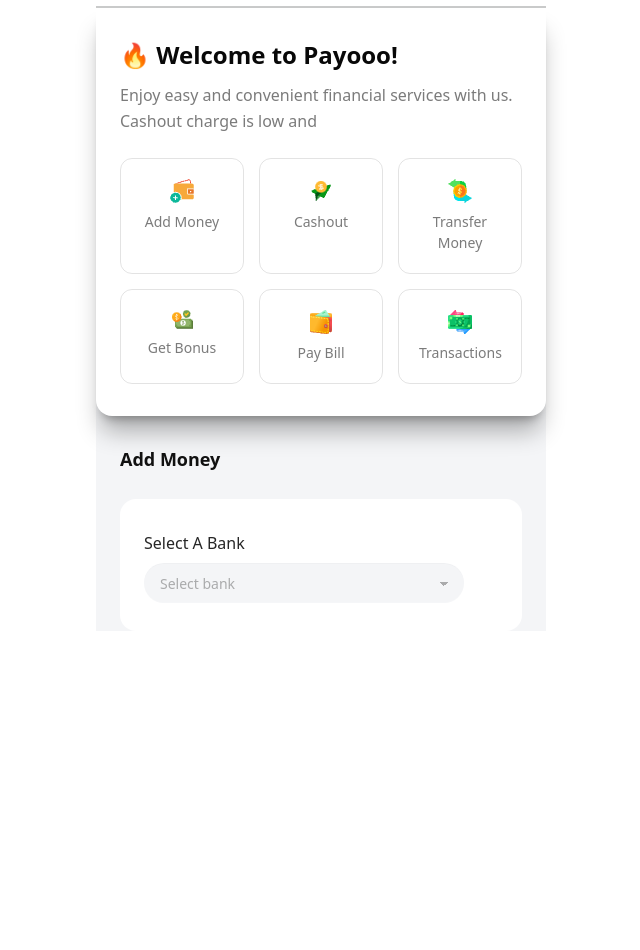
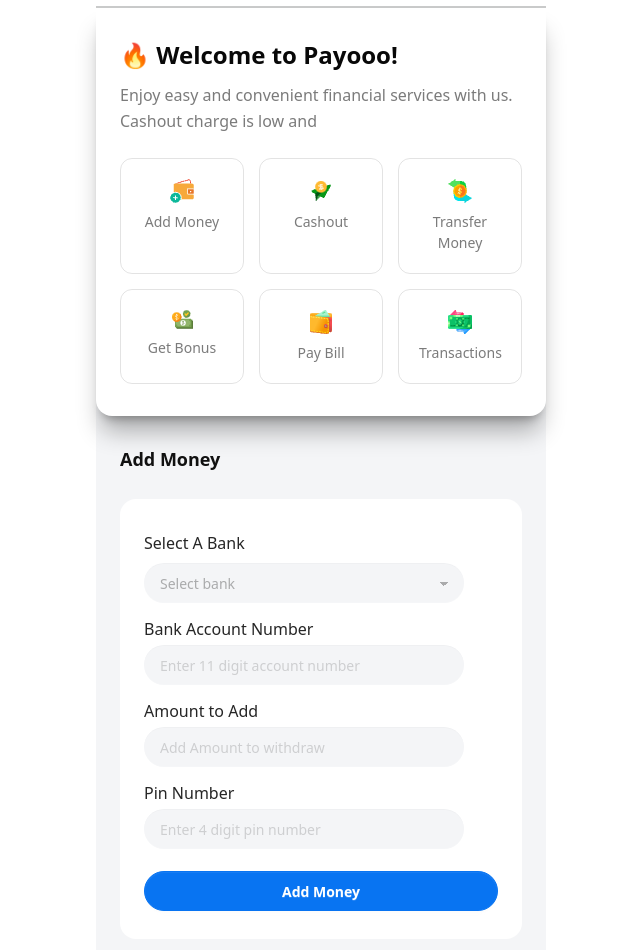
Before and after one commit to roksanadilshad/Payooo-js-with-daisyUI, a plain HTML site: page main.html in a window 1280 px wide. Shown: the part 74-1024 px from the top of the page, without its empty margins (319-959 px from the left). Before the commit the page ends 824 px from the top, so only its background shows below. Drawn offline with nearby package versions, Linux system fonts and the light colour scheme.

Commit message:
Add money page

```diff
--- a/main.html
+++ b/main.html
@@ -60,9 +60,9 @@
     </div>
 
 
-    <div class="mt-[30px] mx-[24px] mb-[119px]">
+    <div class="mt-[30px] mx-[24px] pb-[60px]">
     <div><h2 class="text-[18px] text-[#080808f6] font-semibold mb-[26px]">Add Money</h2></div>
-    <form action="" class="bg-[#FFFFFF] rounded-2xl p-[24px]">
+    <form action="" class="bg-[#FFFFFF] rounded-2xl p-[24px] ">
         <div>
            <fieldset class="fieldset">
                 <legend class="fieldset-legend text-[16px] text-[#080808e0] font-medium ">Select A Bank</legend>
@@ -74,6 +74,21 @@
                   <option>One Bank</option>
                   <option>Shonali Bank</option>
                 </select>
+                <div>
+              <legend class="fieldset-legend text-[16px] text-[#080808e0] font-medium ">Bank Account Number</legend>
+              <input type="text" class="input  bg-[#F4F5F7] text-[#08080850] border-none rounded-4xl px-[16px] text-left" placeholder="Enter 11 digit account number" />
+              </div>
+                <div>
+              <legend class="fieldset-legend text-[16px] text-[#080808e0] font-medium ">Amount to Add</legend>
+              <input type="text" class="input  bg-[#F4F5F7] text-[#08080850] border-none rounded-4xl px-[16px] text-left" placeholder="Add Amount to withdraw" />
+              </div>
+                <div>
+              <legend class="fieldset-legend text-[16px] text-[#080808e0] font-medium ">Pin Number</legend>
+              <input type="text" class="input  bg-[#F4F5F7] text-[#08080850] border-none rounded-4xl px-[16px] text-left" placeholder="Enter 4 digit pin number" />
+              </div>
+
+              <button id="form-btn" class="btn rounded-4xl bg-[#0874F2] text-[#FFFFFF] mt-4 border-[1px] border-[#0874F2] ">Add Money</button>
+
              </fieldset>
         </div>
     </form>
```
